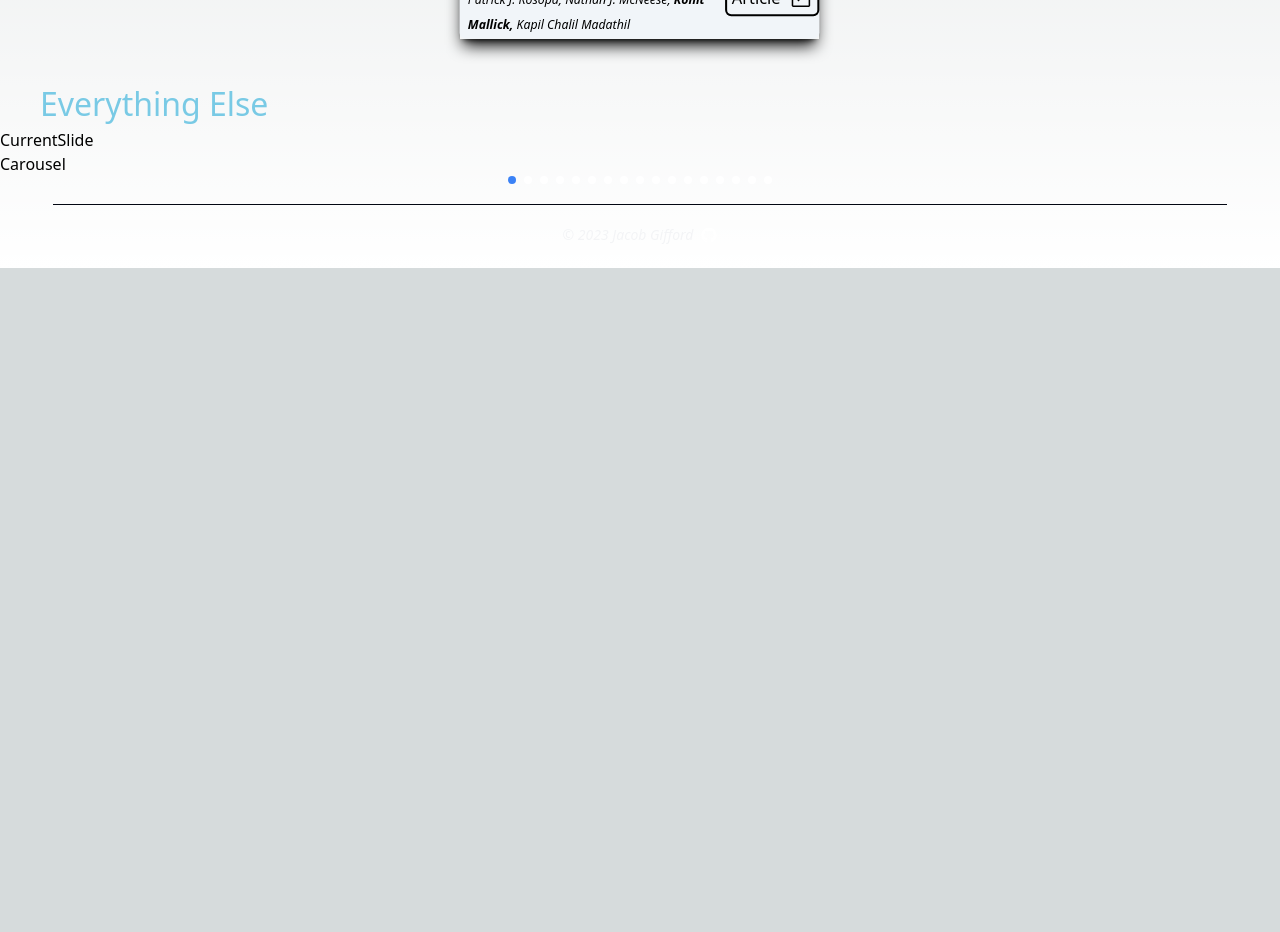
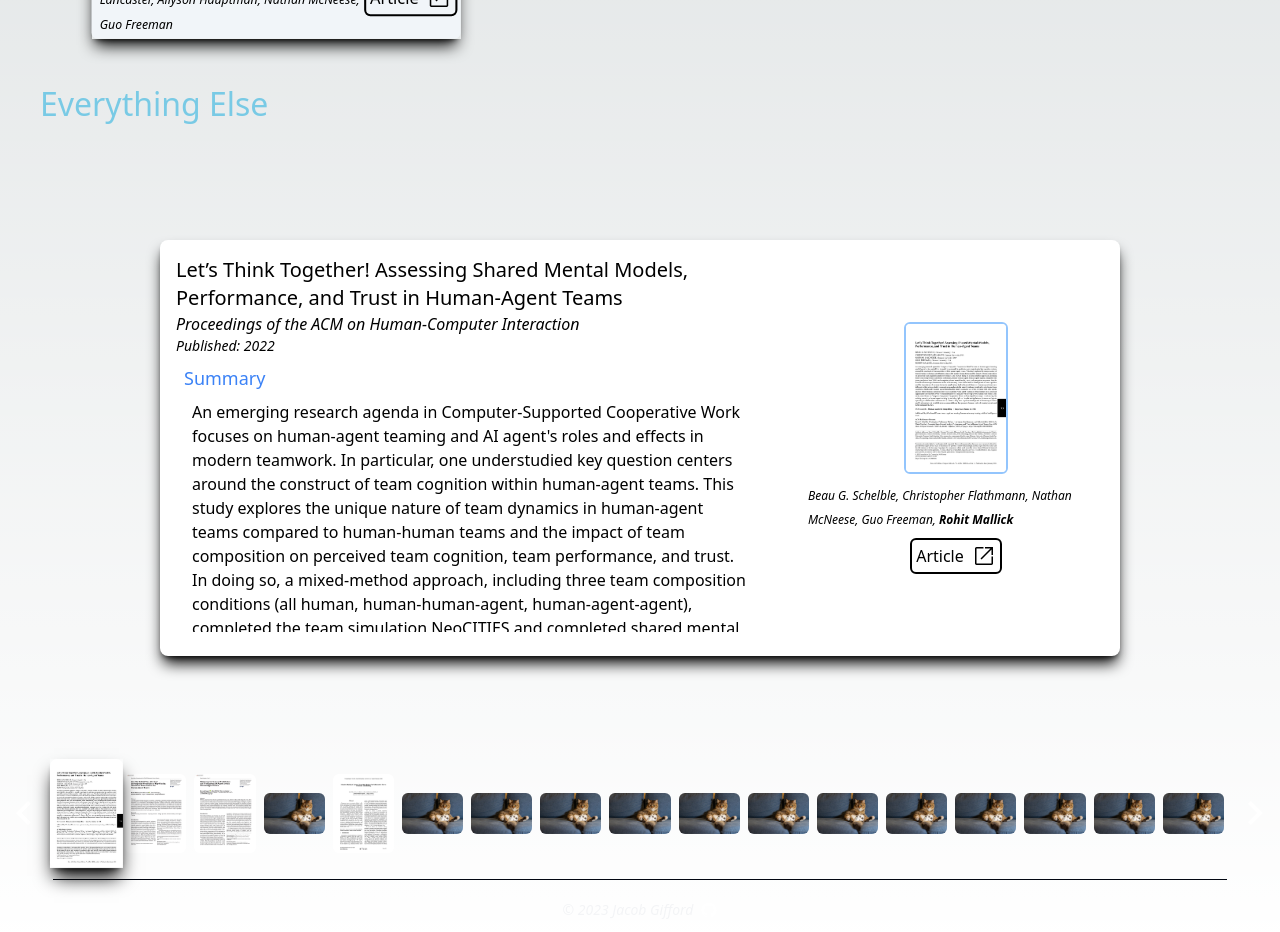
Before and after one commit to JaeGif/Rohit_Portfolio, a Next.js app: page /publications in a window 1280 px wide. Shown: the part 660-1592 px from the top of the page. Before the commit the page ends 928 px from the top, so only its background shows below. Built offline with nearby package versions, Linux system fonts and the light colour scheme.

Commit message:
slideshow started

```diff
--- a/src/components/slideshow/CarouselIndicator.tsx
+++ b/src/components/slideshow/CarouselIndicator.tsx
@@ -1,12 +1,29 @@
+import { PublicationType } from '@/types/data';
 import React from 'react';
+import CurrentFeature from './CurrentFeature';
+import uniqid from 'uniqid';
+import LeftChevron from './LeftChevron';
+import RightChevron from './RightChevron';
 
 type CarouselIndicatorProps = {
   length: number;
   index: number;
+  data?: PublicationType[];
+  changeIndex: Function;
+  handleIncIndex: Function;
+  handleDecIndex: Function;
 };
-function CarouselIndicator({ length, index }: CarouselIndicatorProps) {
+function CarouselIndicator({
+  length,
+  index,
+  data,
+  changeIndex,
+  handleDecIndex,
+  handleIncIndex,
+}: CarouselIndicatorProps) {
   let bubbles = [];
 
+  if (!data)
     for (let i = 0; i < length; i++) {
       bubbles.push(
         <div
@@ -20,7 +37,22 @@ function CarouselIndicator({ length, index }: CarouselIndicatorProps) {
     }
 
   return (
-    <span className='flex justify-center items-center gap-2'>{bubbles}</span>
+    <span className='flex justify-center items-center gap-2'>
+      <LeftChevron decIndex={handleDecIndex} />
+      {!data
+        ? bubbles
+        : data.map((publication, i) => (
+            <CurrentFeature
+              options={{ description: false }}
+              changeIndex={changeIndex}
+              key={uniqid()}
+              data={publication}
+              index={i}
+              highlightedIndex={index}
+            />
+          ))}
+      <RightChevron incIndex={handleIncIndex} />
+    </span>
   );
 }
 
--- a/src/components/slideshow/CurrentFeature.tsx
+++ b/src/components/slideshow/CurrentFeature.tsx
@@ -8,21 +8,23 @@ type CurrentFeatureProps = {
   changeIndex: Function;
   index: number;
   highlightedIndex: number;
+  options?: { description?: boolean };
 };
 function CurrentFeature({
   data,
   changeIndex,
   index,
   highlightedIndex,
+  options = { description: true },
 }: CurrentFeatureProps) {
   const controls = useAnimationControls();
   useEffect(() => {
     if (index === highlightedIndex)
       controls.start({
-        scale: 1.025,
+        scale: options.description ? 1.025 : 1.2,
         transition: { ease: 'linear', duration: 0.1 },
       });
-  }, [index, highlightedIndex, controls]);
+  }, [index, highlightedIndex, controls, options]);
   return (
     <motion.div
       initial={{ scale: 1 }}
@@ -43,14 +45,16 @@ function CurrentFeature({
     >
       <div
         className={`h-fit w-fit rounded-t-md ${
-          index !== highlightedIndex && 'rounded-b-md'
+          (index !== highlightedIndex || !options.description) && 'rounded-b-md'
         } overflow-hidden`}
       >
         <img src={data.image} alt='placeholder' className='w-full' />
       </div>
-      <AnimatePresence>
-        {highlightedIndex === index && <DescriptiveContainer data={data} />}
-      </AnimatePresence>
+      {options.description && (
+        <AnimatePresence>
+          {highlightedIndex === index && <DescriptiveContainer data={data} />}
+        </AnimatePresence>
+      )}
     </motion.div>
   );
 }
--- a/src/components/slideshow/CurrentSlide.tsx
+++ b/src/components/slideshow/CurrentSlide.tsx
@@ -1,11 +1,16 @@
 import { PublicationType } from '@/types/data';
 import React from 'react';
+import Publication from '../publications/Publication';
 
 type CurrentSlideProps = {
   data: PublicationType;
 };
 function CurrentSlide({ data }: CurrentSlideProps) {
-  return <div>CurrentSlide</div>;
+  return (
+    <div className='h-[80vh] flex justify-center items-center'>
+      <Publication data={data} />
+    </div>
+  );
 }
 
 export default CurrentSlide;
--- a/src/components/slideshow/Featured.tsx
+++ b/src/components/slideshow/Featured.tsx
@@ -10,7 +10,7 @@ type FeaturedProps = {
   data: PublicationType[];
 };
 function Featured({ data }: FeaturedProps) {
-  const [index, setIndex] = useState(1);
+  const [index, setIndex] = useState(0);
 
   // contains featured articles and slowly cycles through them
   const handleChangeIndex = (incIndex: number) => {
--- a/src/components/slideshow/Slideshow.tsx
+++ b/src/components/slideshow/Slideshow.tsx
@@ -1,5 +1,5 @@
 import { PublicationType } from '@/types/data';
-import React, { useState } from 'react';
+import React, { useEffect, useState } from 'react';
 import CurrentSlide from './CurrentSlide';
 import Carousel from './Carousel';
 import CarouselIndicator from './CarouselIndicator';
@@ -10,12 +10,35 @@ type SlideshowProps = {
 function Slideshow({ data }: SlideshowProps) {
   const [currentData, setCurrentData] = useState<PublicationType>(data[0]);
   const [index, setIndex] = useState(0);
+
+  const handleChangeIndex = (incIndex: number) => {
+    setIndex(incIndex);
+  };
+  const handleDecIndex = () => {
+    if (index === 0) setIndex(data.length - 1);
+    else setIndex(index - 1);
+  };
+  const handleIncIndex = () => {
+    if (index === data.length - 1) setIndex(0);
+    else setIndex(index + 1);
+  };
+
+  useEffect(() => {
+    setCurrentData(data[index]);
+  }, [index, data]);
+
   return (
-    <div>
+    <div className='flex flex-col justify-center items-center'>
       <CurrentSlide data={currentData} />
       <div>
-        <Carousel data={data} />
-        <CarouselIndicator length={data.length} index={index} />
+        <CarouselIndicator
+          handleDecIndex={handleDecIndex}
+          handleIncIndex={handleIncIndex}
+          changeIndex={handleChangeIndex}
+          data={data}
+          length={data.length}
+          index={index}
+        />
       </div>
     </div>
   );
```
Lines whose indentation alone changed are shown as unchanged.
